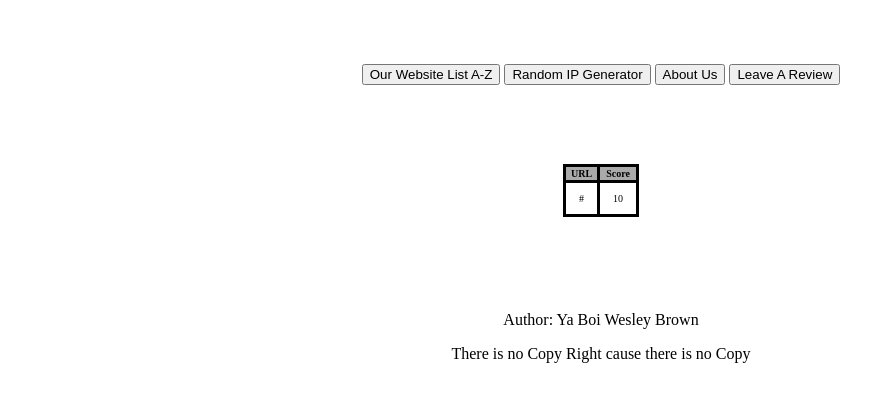
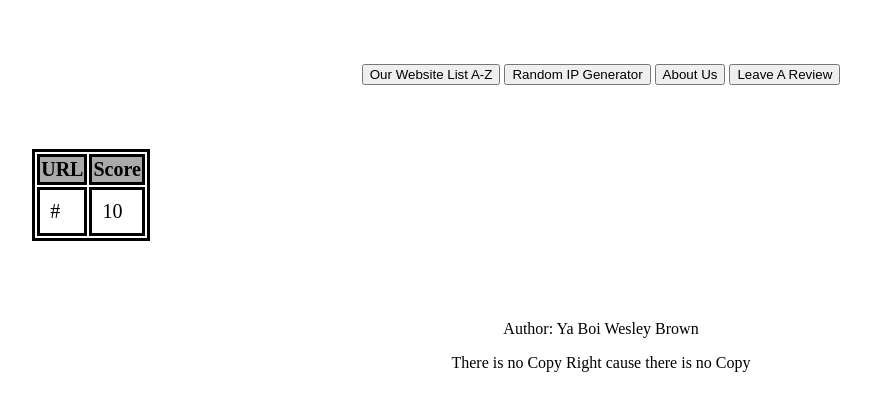
Before and after one commit to WesleyBrown792/CS401, a PHP site: page /B1.php in a window 1280 px wide. Shown: the part 220-631 px from the top of the page, without its empty margins (39-910 px from the left). Run offline with PHP 8.4, Linux system fonts and the light colour scheme; tables that the repository leaves empty hold one stand-in row (values such as "Sample post").

Commit message:
should allow the tables to work

```diff
--- a/Home.php
+++ b/Home.php
@@ -33,21 +33,21 @@ require_once 'table.php';
             </nav>
 
         <div>
-            <div class="container">
+            <div class="center">
                 <h2>Most Recently Reviewed</h2>
                 <?php
                 renderTime("WebsiteList");
                 ?>
             </div>
 
-            <div class="container">
+            <div class="center">
                 <h2>Best Sites</h2>
                 <?php
                 renderBest("WebsiteList");
                 ?>
             </div>
 
-            <div class="container">
+            <div class="center">
                 <h2>Worst Sites</h2>
                 <?php
                  renderWorst("WebsiteList");
--- a/style.css
+++ b/style.css
@@ -14,24 +14,19 @@ div{
   }
 
   #content-wrap {
-    padding-bottom: 2.5rem;    /* Footer height */
+    padding-bottom: 3px;    /* Footer height */
   }
 
   #footer {
     position: absolute;
     bottom: 0;
     width: 100%;
-    height: 2.5rem;            /* Footer height */
-  }
-
-  table{
-    border-collapse: collapse;
-    margin: 15 0;
+    height: 3px;            /* Footer height */
   }
 
   table, th, td{
     border: 3px solid black;
-    font-size: 10px;
+    font-size: 20px;
   }
 
   th{
@@ -39,12 +34,12 @@ div{
   }
 
   td{
-    font-size: 10px;
-    padding: 10 13;
-    margin-top: 30px;
+    font-size: 20px;
+    padding: 10 10;
+    margin-top: 15px;
   }
 
-  .container{
-    display: flex;
-    justify-content: center;
+  .center{
+    margin-left: auto;
+    margin-right: auto;
   }
```
Also changed, not shown: B4.php (+6 -6 lines), index.php (+4 -4 lines).
